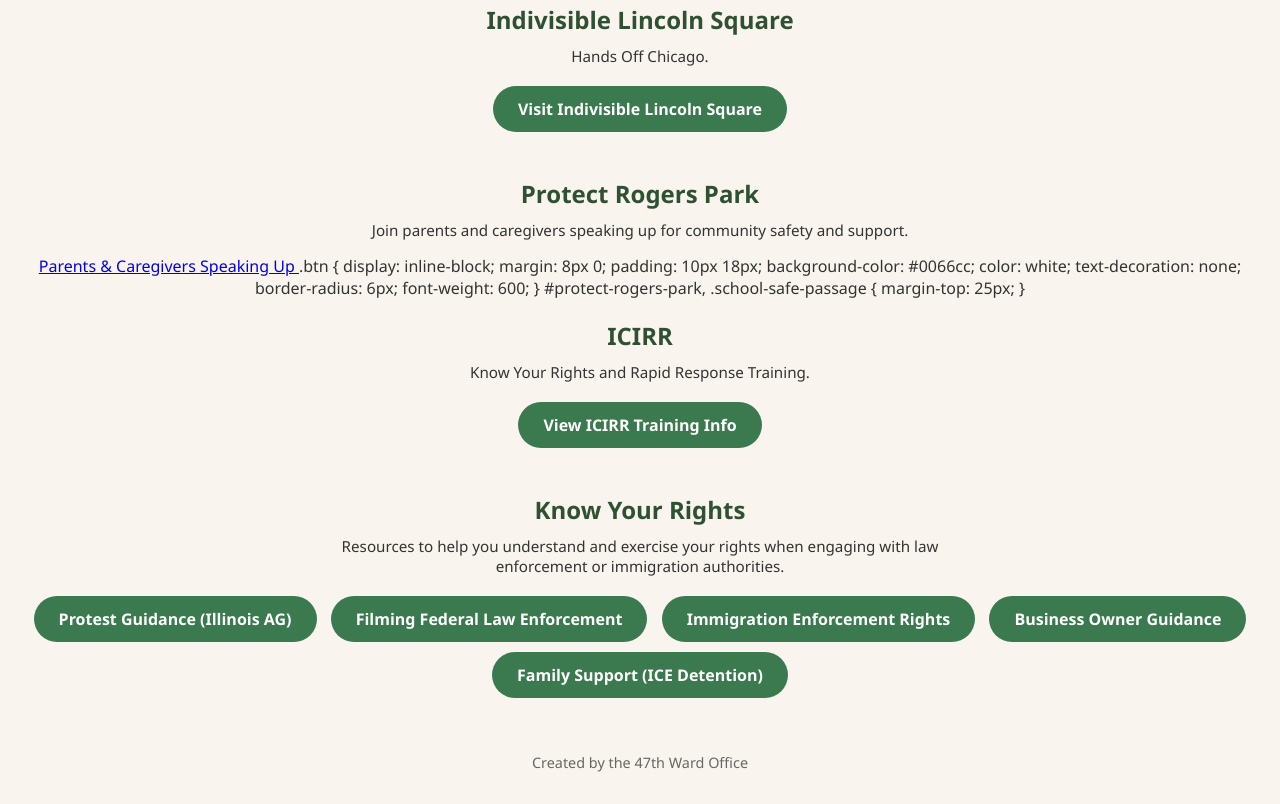
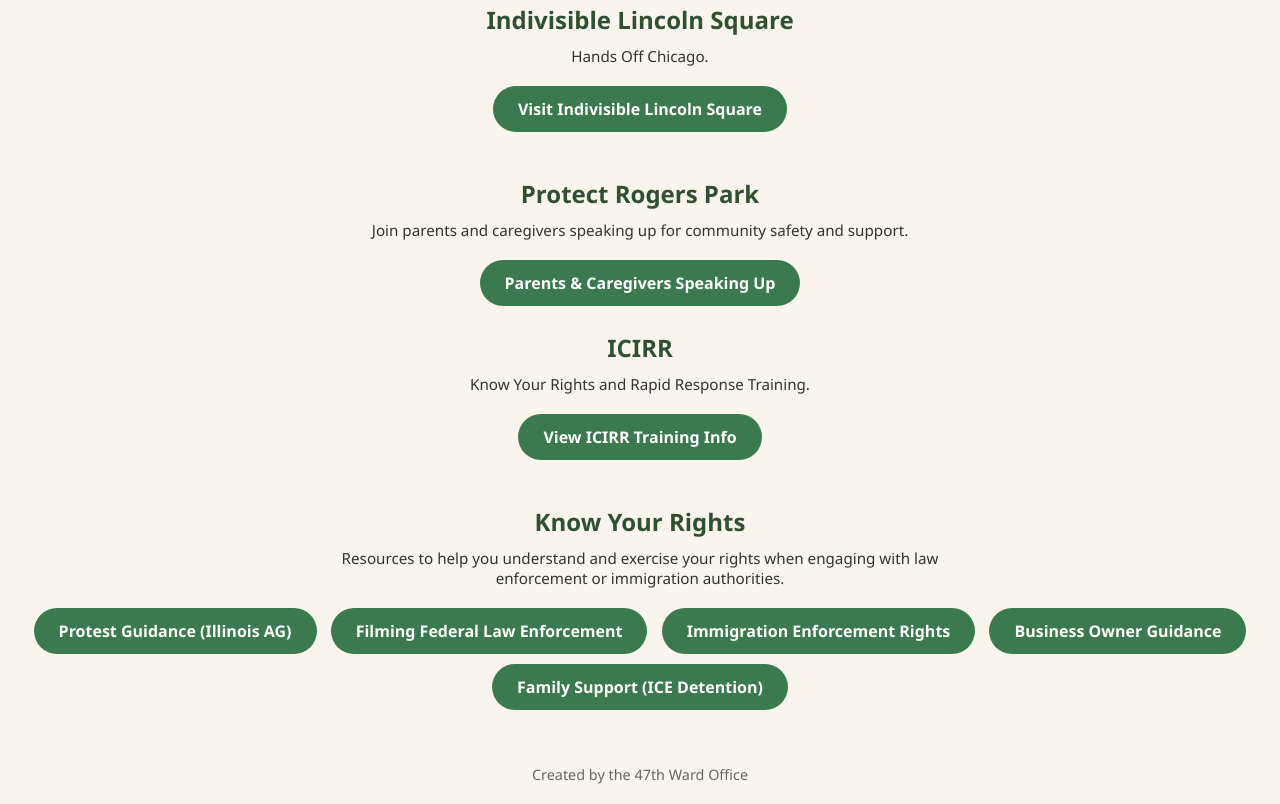
Before and after one commit to maggie-wq/ward-47-immigration, a plain HTML site: page index.html in a window 1280 px wide. Shown: the part 1292-2096 px from the top of the page. Drawn offline with Linux system fonts and the light colour scheme.

Commit message:
Update index.html

```diff
--- a/index.html
+++ b/index.html
@@ -138,10 +138,14 @@
     <h2>Protect Rogers Park</h2>
     <p>Join parents and caregivers speaking up for community safety and support.</p>
 
-    <a class="btn" href="https://zoom.us/webinar/register/WN_C3TX66BGQouqNWHsGR7J7g#/registration" target="_blank">
+    <a class="button" href="https://zoom.us/webinar/register/WN_C3TX66BGQouqNWHsGR7J7g#/registration" target="_blank">
         Parents & Caregivers Speaking Up
     </a>
-.btn {
+</section>
+
+<style>
+/* Reusing your existing button class */
+.button {
     display: inline-block;
     margin: 8px 0;
     padding: 10px 18px;
@@ -152,11 +156,10 @@
     font-weight: 600;
 }
 
-#protect-rogers-park,
-.school-safe-passage {
+#protect-rogers-park {
     margin-top: 25px;
 }
-</section>
+</style>
 <h2>ICIRR</h2>
 <p>Know Your Rights and Rapid Response Training.</p>
 <a class="button" href="https://docs.google.com/spreadsheets/d/1HSbRKiqJR58MlpZjBhHMlxQqZRULgqIBoicYfANXPac/edit?gid=0#gid=0" target="_blank">View ICIRR Training Info</a>
```
